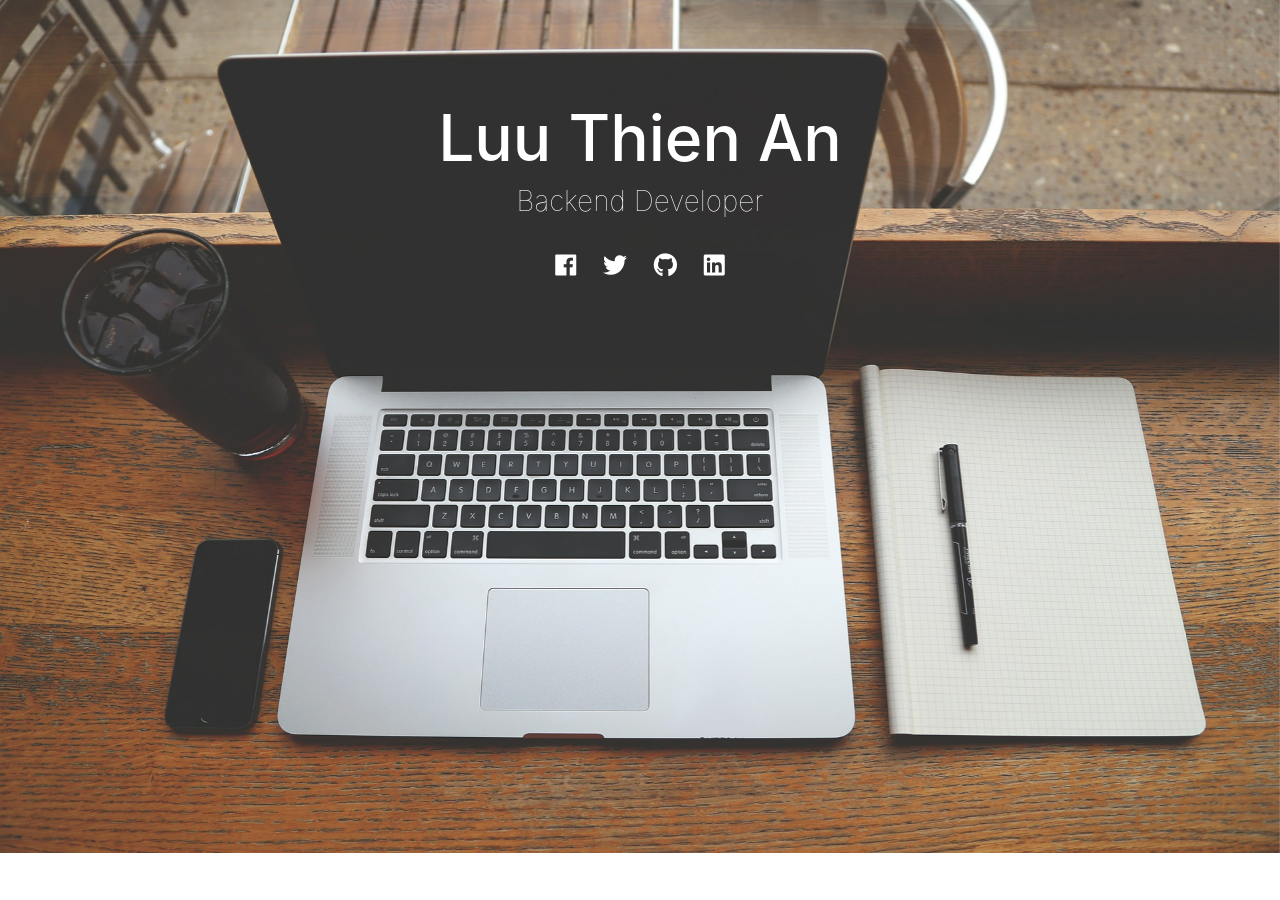
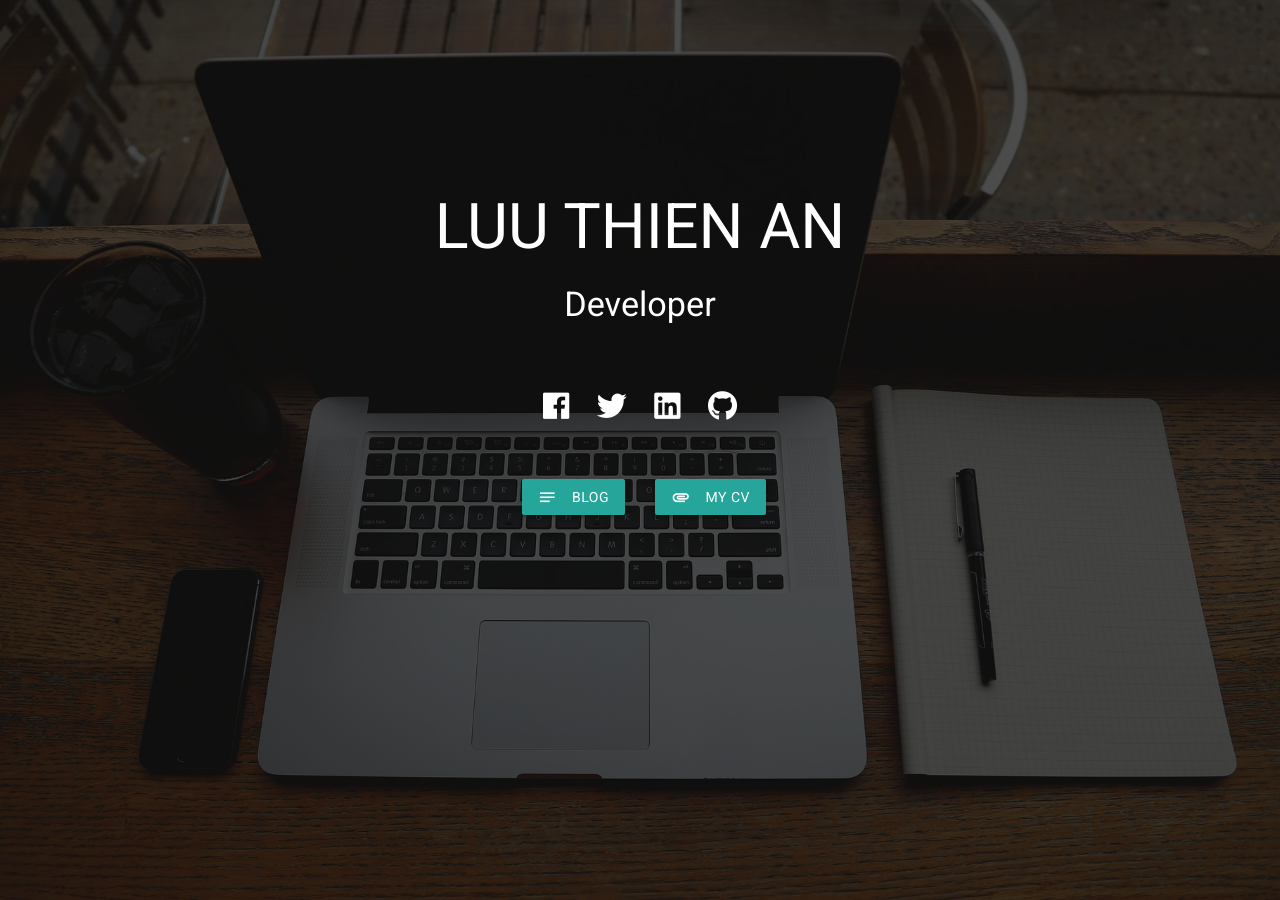
Before and after one commit to luuthienan/luuthienan.github.io, a Jekyll site: the page built from index.html, in a window 1280 px wide. Built offline with Jekyll 4.4.1, drawn with Linux system fonts in a browser that asks for light colours; nearby versions of some CDN libraries.

Commit message:
Fix home page

```diff
--- a/_config.yml
+++ b/_config.yml
@@ -27,7 +27,7 @@ theme: minima
 plugins:
   - jekyll-feed
 
-social_links:
+links:
   facebook: https://www.facebook.com/lta.anluu
   twitter: https://twitter.com/anluu471
   linkedin: https://www.linkedin.com/in/luuthienan/
--- /dev/null
+++ b/_includes/font.html
@@ -0,0 +1,2 @@
+<link rel="stylesheet" href="https://use.fontawesome.com/releases/v5.0.13/css/all.css" integrity="sha384-DNOHZ68U8hZfKXOrtjWvjxusGo9WQnrNx2sqG0tfsghAvtVlRW3tvkXWZh58N9jp" crossorigin="anonymous">
+<link href="https://fonts.googleapis.com/icon?family=Material+Icons" rel="stylesheet">
--- /dev/null
+++ b/_includes/material.html
@@ -0,0 +1,2 @@
+<link rel="stylesheet" href="https://cdnjs.cloudflare.com/ajax/libs/materialize/1.0.0-beta/css/materialize.min.css">
+<script src="https://cdnjs.cloudflare.com/ajax/libs/materialize/1.0.0-beta/js/materialize.min.js"></script>
--- a/_layouts/home.html
+++ b/_layouts/home.html
@@ -2,35 +2,21 @@
 <html>
   <head>
     <title>{{ site.title }}</title>
-
-    {% include meta.html %}
-
-    {% include bootstrap.html %}
-
     <!--[if lt IE 9]>
       <script src="http://html5shiv.googlecode.com/svn/trunk/html5.js"></script>
     <![endif]-->
 
-    <link rel="stylesheet" href="https://use.fontawesome.com/releases/v5.0.13/css/all.css" integrity="sha384-DNOHZ68U8hZfKXOrtjWvjxusGo9WQnrNx2sqG0tfsghAvtVlRW3tvkXWZh58N9jp" crossorigin="anonymous">
+    {% include meta.html %}
+    {% include font.html %}
+    {% include bootstrap.html %}
+    {% include material.html %}
+
     <link rel="stylesheet" type="text/css" href="{{ site.baseurl }}/assets/stylesheets/application.css" />
     <link rel="stylesheet" type="text/css" href="{{ site.baseurl }}/assets/stylesheets/home.css">
     <link rel="alternate" type="application/rss+xml" title="{{ site.name }} - {{ site.description }}" href="{{ site.baseurl }}/feed.xml" />
   </head>
 
-  <body>
-    {% include header.html %}
-
-    {% include home/introduction.html %}
-
-    <section id="main" role="main">
-      <!-- {{ content }} -->
-    </section>
-
-    <div class="wrapper-footer">
-      <div class="container">
-        <footer class="footer">
-        </footer>
-      </div>
-    </div>
+  <body class="home">
+    {{ content }}
   </body>
 </html>
--- a/assets/stylesheets/application.scss
+++ b/assets/stylesheets/application.scss
@@ -1,10 +1,16 @@
 ---
 ---
+
+@import url('https://fonts.googleapis.com/css?family=Roboto');
 
 * {
   box-sizing: border-box;
   margin: 0;
   padding: 0;
+}
+
+body {
+  font-family: 'Roboto', sans-serif;
 }
 
 img {
@@ -16,3 +22,9 @@ a {
     text-decoration: none;
   }
 }
+
+a.btn {
+  &:hover {
+    color: white;
+  }
+}
--- a/assets/stylesheets/home.scss
+++ b/assets/stylesheets/home.scss
@@ -1,32 +1,39 @@
 ---
 ---
 
-section#introduction {
-  .background {
-    position: fixed;
-    top: 0;
-    left: 0;
-    right: 0;
+body.home {
+  .home-background {
+    background-image: url('../images/home-background.jpg');
+    background-size: cover;
+    height: 100vh;
+    background-position: 50% 50%;
     z-index: -1;
   }
 
-  .text-intro {
-    color: white;
-    margin: 100px 0;
+  .layer {
+    background-color: #000;
 
-    .author {
-      font-size: 4rem;
+    position: absolute;
+    left: 0;
+    right: 0;
+    top: 0;
+    bottom: 0;
+
+    opacity: 0.7;
+    z-index: 0;
   }
 
-    .description {
-      font-weight: lighter;
+  .content {
+    position: absolute;
+    left: 0;
+    right: 0;
+    top: 150px;
+    color: white;
   }
 
-    .menu-icon-social {
-      margin-top: 30px;
-
-      ul {
+  ul.menu-links {
     list-style: none;
+    margin-top: 60px;
 
     li {
       display: inline;
@@ -34,7 +41,7 @@ section#introduction {
 
       a {
         color: white;
-            font-size: 1.5rem;
+        font-size: 2rem;
 
         &:hover {
           color: #bbb;
@@ -42,10 +49,8 @@ section#introduction {
       }
     }
   }
+
+  .buttons {
+    margin-top: 50px;
   }
 }
-}
-
-section#main {
-  background-color: white;
-}
--- a/index.html
+++ b/index.html
@@ -5,4 +5,57 @@
 layout: home
 ---
 
-{% include home/posts.html %}
+<div class="home-background">
+</div>
+
+<div class="layer"></div>
+
+<div class="content text-center">
+  <div class="container">
+    <h1>LUU THIEN AN</h1>
+    <h4>Developer</h4>
+
+    <ul class="menu-links">
+      <li>
+        <a href="{{ site.links.facebook }}">
+          <i class="fab fa-facebook"></i>
+        </a>
+      </li>
+
+      <li>
+        <a href="{{ site.links.twitter }}">
+          <i class="fab fa-twitter"></i>
+        </a>
+      </li>
+
+      <li>
+        <a href="{{ site.links.linkedin }}">
+          <i class="fab fa-linkedin"></i>
+        </a>
+      </li>
+
+      <li>
+        <a href="{{ site.links.github }}">
+          <i class="fab fa-github"></i>
+        </a>
+      </li>
+    </ul>
+
+    <div class="buttons">
+      <div class="row">
+        <div class="col-6 text-right">
+          <a class="waves-effect waves-light btn">
+            <i class="material-icons left">notes</i>
+            BLOG
+          </a>
+        </div>
+        <div class="col-6 text-left">
+          <a href="{{ site.baseurl }}/cv" class="waves-effect waves-light btn">
+            <i class="material-icons left">attachment</i>
+            MY CV
+          </a>
+        </div>
+      </div>
+    </div>
+  </div>
+</div>
```
Lines whose indentation alone changed are shown as unchanged.
